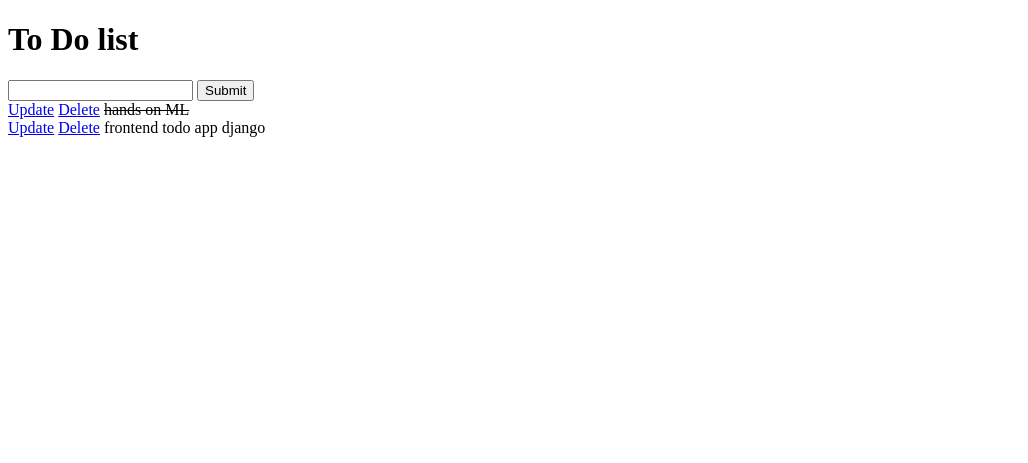
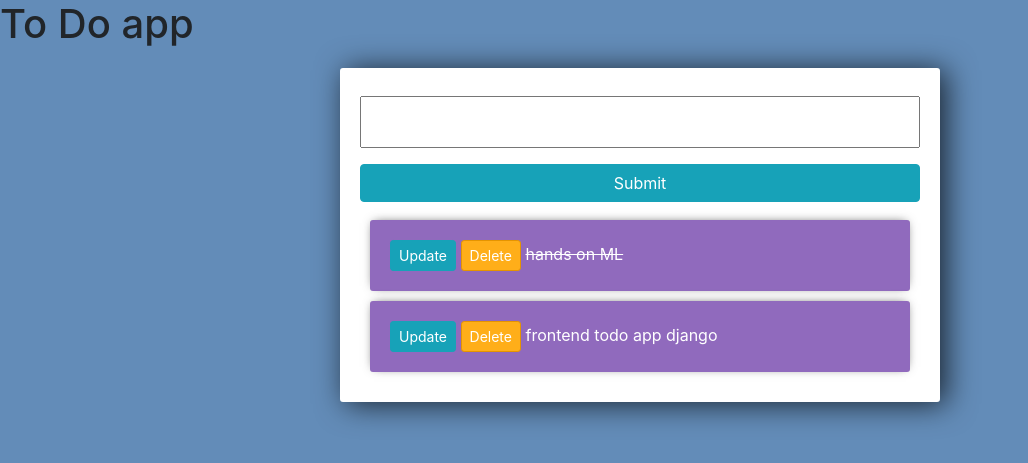
Before and after one commit to jhoanmartinezz/To-Do-app---Django, a Django app: page / in a window 1280 px wide. Shown: the top 463 px of the page, without its empty margins (0-1028 px from the left). Run offline with Django 3.2, Linux system fonts and the light colour scheme; data comes from the database, SQL or seed files in the repository; both versions use the stored data as it was after the commit; some libraries are stand-ins or nearby versions.

Commit message:
frontend de lista tuneado

```diff
--- a/tasks/templates/tasks/list.html
+++ b/tasks/templates/tasks/list.html
@@ -4,23 +4,70 @@
 <head>
     <meta charset="UTF-8">
     <meta name="viewport" content="width=device-width, initial-scale=1.0">
+    <link rel="stylesheet" href="https://stackpath.bootstrapcdn.com/bootstrap/4.4.1/css/bootstrap.min.css" integrity="sha384-Vkoo8x4CGsO3+Hhxv8T/Q5PaXtkKtu6ug5TOeNV6gBiFeWPGFN9MuhOf23Q9Ifjh" crossorigin="anonymous">
+
     <title>To Do APP</title>
 </head>
+<!--Frontend estilos-->
+<style>
+    body {
+        background-color: #638CB8;
+    }
+
+    input {
+        width: 100%;
+        padding: 12px 20px;
+        margin: 8px 0;
+        box-sizing: border-box;
+    }
+
+    input::placeholder {
+        color: #d3d3d3;
+    }
+
+    .submit {
+        background-color: #6BA3E8;
+    }
+
+    .center-column {
+        width: 600px;
+        margin: 20px auto;
+        padding: 20px;
+        background-color: #fff;
+        border-radius: 3px;
+        box-shadow: 6px 2px 30px 0px rgba(0, 0, 0, 0.75);
+    }
+
+    .item-row {
+        background-color: #906abd;
+        margin: 10px;
+        padding: 20px;
+        border-radius: 3px;
+        color: #fff;
+        font-size: 16px;
+        box-shadow: 0px -1px 10px -4px rgba(0, 0, 0, 0.75);
+    }
+
+    .btn-danger {
+        background-color: #ffae19;
+        border-color: #e59400;
+    }
+</style>
 
 <body>
-    <h1>To Do list</h1>
-
+    <h1 class="titulo">To Do app</h1>
+    <div class="center-column">
         <form action="/" method="POST">
             {% csrf_token %}
             <!-- form -->
             {{temp.title}}
-        <input type="submit" name="CreateTask">
+            <input class="btn btn-info" type="submit" name="CreateTask">
         </form>
-
+        <div class="todo-list">
             {% for k in info%}
-    <div>
-        <a href="{% url 'update_task' k.id %}">Update</a>
-        <a href="{% url 'delete_task' k.id %}">Delete</a>
+            <div class="item-row">
+                <a class="btn btn-sm btn-info" href="{% url 'update_task' k.id %}">Update</a>
+                <a class="btn btn-sm btn-danger" href="{% url 'delete_task' k.id %}">Delete</a>
                 <!--complete or not-->
                 {% if k.complete == 1 %}
                 <strike>{{ k }}</strike>
@@ -31,6 +78,8 @@
                 {% endif %}
             </div>
             {% endfor %}
+        </div>
+    </div>
 
 </body>
 
```
Also changed, not shown: db.sqlite3. Lines whose indentation alone changed are shown as unchanged.
